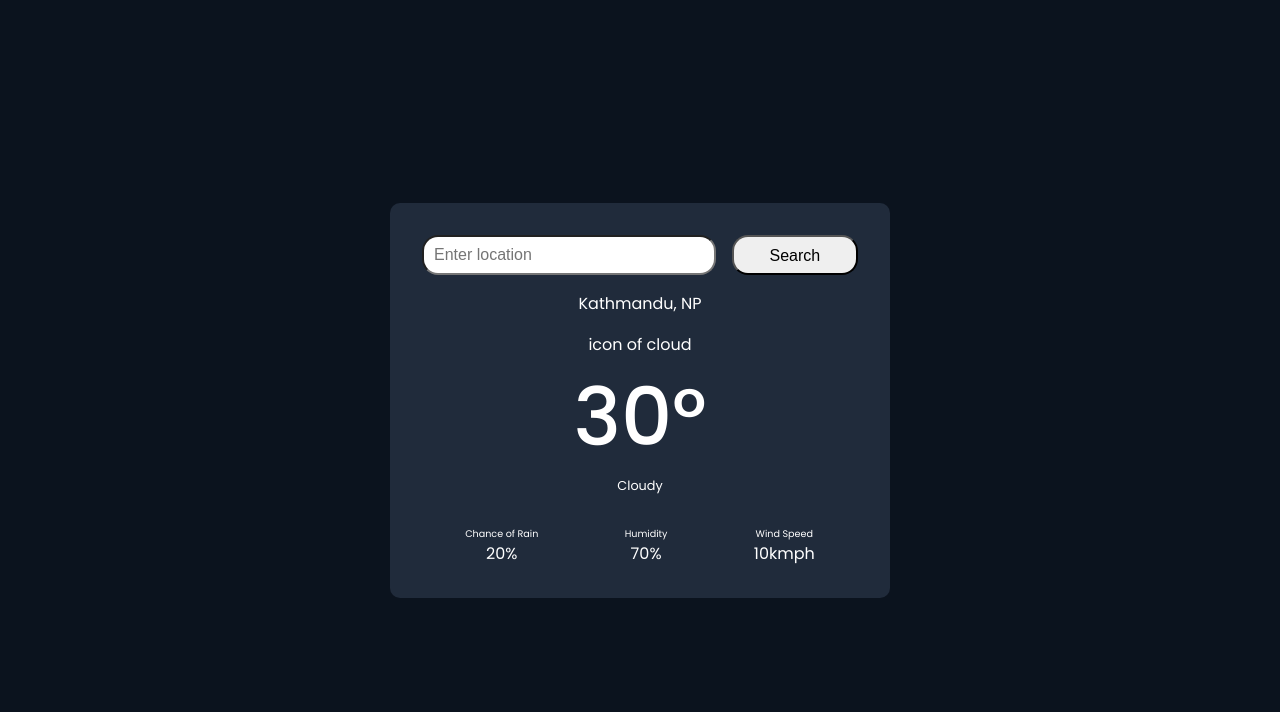
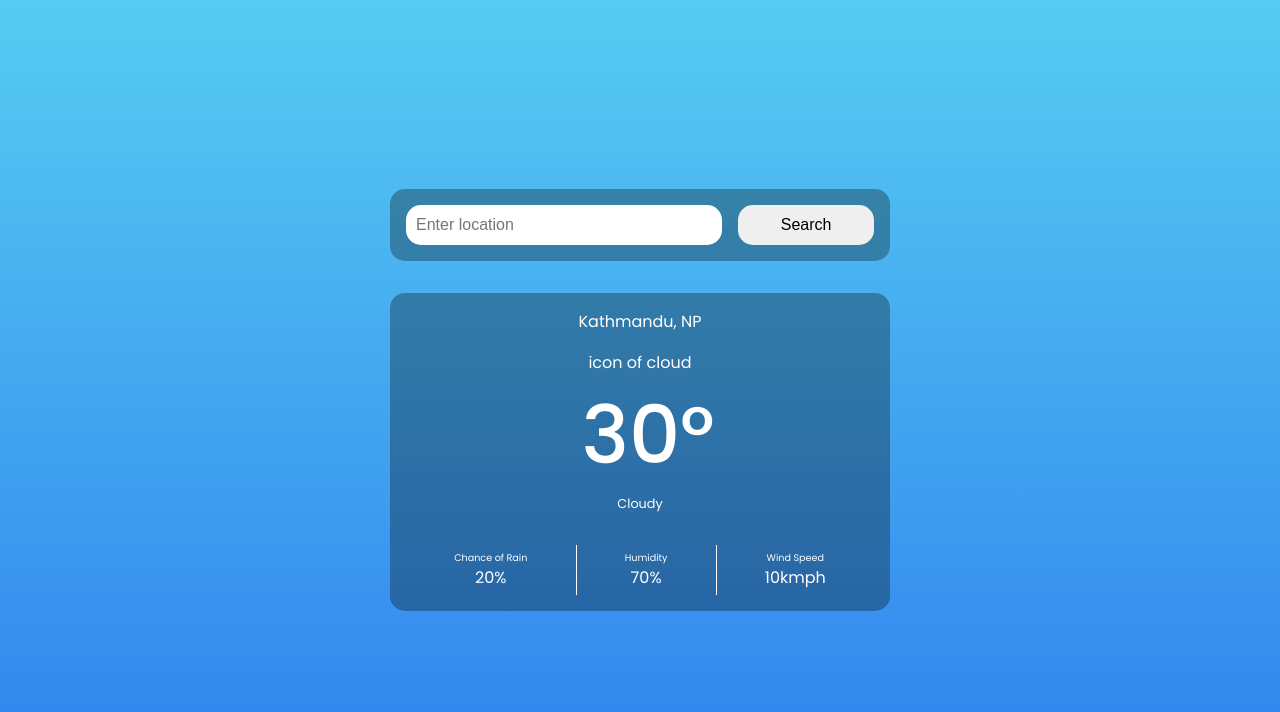
Before and after one commit to Aaryash-Shakya/PRODIGY_WD_05, a plain HTML site: page index.html in a window 1280 px wide. Drawn offline with Linux system fonts and the light colour scheme.

Commit message:
update: style.css layout

```diff
--- a/style.css
+++ b/style.css
@@ -20,46 +20,50 @@ body {
     justify-content: center;
     width: 100%;
     height: 100vh;
-    background-color: var(--background);
     color: var(--text);
     font-family: "Poppins", sans-serif;
+    /* background-color: var(--background); */
+    background: linear-gradient(to bottom, #56ccf2, #2f80ed);
 }
 
 .container {
-    width: 500px;
-    padding: 1rem;
-    background-color: var(--card);
-    border-radius: 10px;
+    width: 90%;
+    max-width: 500px;
 }
 
 .search-box,
 .result-box {
-    margin: 1rem;
     display: flex;
     justify-content: center;
     align-items: center;
     gap: 1rem;
+    background-color: rgba(0,0,0,0.3);
+    border-radius: 15px;
+    padding: 1rem;
 }
 
 .result-box {
     flex-direction: column;
     gap: 0;
+    margin-top: 2rem;
 }
 
 #searchText,
 #searchButton {
     height: 40px;
-    border-radius: 1rem;
+    border-radius: 15px;
     padding: 10px;
     font-size: 1rem;
 }
 
 #searchText {
     width: 70%;
+    border: none;
 }
 
 #searchButton {
     width: 30%;
+    border: none;
 }
 
 /* result box */
@@ -72,6 +76,7 @@ body {
     font-size: 5rem;
     padding: 0;
     font-weight: 500;
+    margin-left: 1rem;
 }
 
 .weather-box {
@@ -81,12 +86,19 @@ body {
 
 .detail-box {
     width: 100%;
+    height: fit-content;
     display: flex;
     align-items: center;
     justify-content: space-evenly;
     text-align: center;
 }
 
+.bar{
+    height: 50px;
+    width: 1px;
+    background-color: white;
+}
+
 .label {
     font-size: 0.6rem;
 }
```
